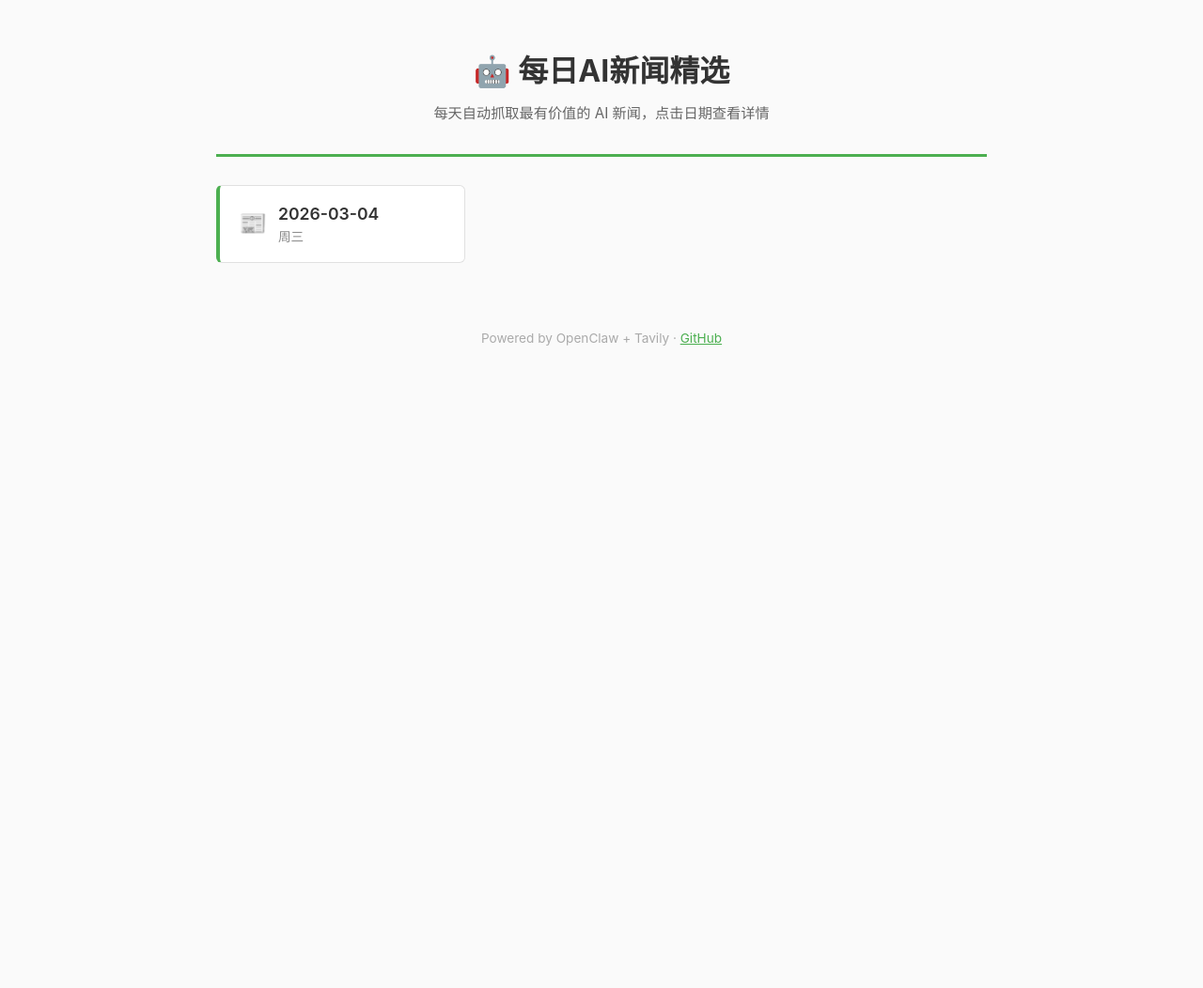
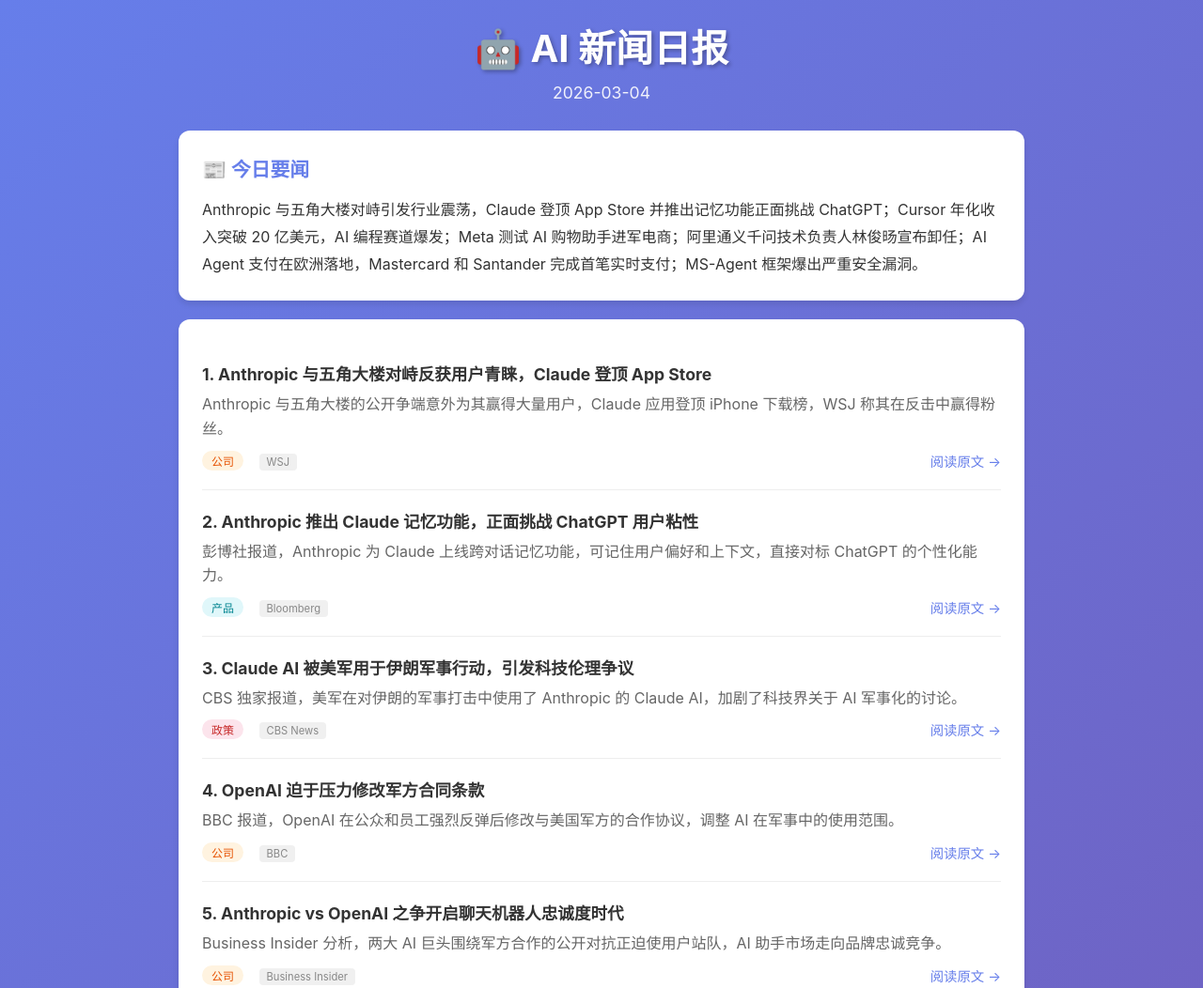
Before and after one commit to CocoDuan2/ai-news-daily, a plain HTML site: page index.html in a window 1280 px wide. Shown: the top 1052 px of the page at 94% size. Before the commit the page ends 800 px from the top, so only its background shows below. Drawn offline with Linux system fonts and the light colour scheme.

Commit message:
🎨 新版首页：直接展示 TOP 20 + AI 总结

```diff
--- a/data/2026-03-04.json
+++ b/data/2026-03-04.json
@@ -1,12 +1,13 @@
 {
   "date": "2026-03-04",
+  "summary": "Anthropic 与五角大楼对峙引发行业震荡，Claude 登顶 App Store 并推出记忆功能正面挑战 ChatGPT；Cursor 年化收入突破 20 亿美元，AI 编程赛道爆发；Meta 测试 AI 购物助手进军电商；阿里通义千问技术负责人林俊旸宣布卸任；AI Agent 支付在欧洲落地，Mastercard 和 Santander 完成首笔实时支付；MS-Agent 框架爆出严重安全漏洞。",
   "news": [
     {
       "title": "Anthropic 与五角大楼对峙反获用户青睐，Claude 登顶 App Store",
-      "summary": "Anthropic 与五角大楼的公开争端意外为其赢得大量用户，Claude 应用登顶 iPhone 下载榜，WSJ 称其\"在反击中赢得粉丝\"。",
-      "url": "https://www.cnn.com/2026/03/03/tech/anthropic-claude-ai-app-pentagon",
+      "summary": "Anthropic 与五角大楼的公开争端意外为其赢得大量用户，Claude 应用登顶 iPhone 下载榜，WSJ 称其在反击中赢得粉丝。",
+      "url": "https://www.wsj.com/tech/ai/anthropics-feud-with-pentagon-earns-it-fans-amid-the-blowback-f7e2bb83",
       "category": "company",
-      "source": "CNN"
+      "source": "WSJ"
     },
     {
       "title": "Anthropic 推出 Claude 记忆功能，正面挑战 ChatGPT 用户粘性",
@@ -30,8 +31,8 @@
       "source": "BBC"
     },
     {
-      "title": "Anthropic vs OpenAI 之争开启\"聊天机器人忠诚度\"时代",
-      "summary": "Business Insider 分析，两大 AI 巨头围绕军方合作的公开对抗正迫使用户\"站队\"，AI 助手市场走向品牌忠诚竞争。",
+      "title": "Anthropic vs OpenAI 之争开启聊天机器人忠诚度时代",
+      "summary": "Business Insider 分析，两大 AI 巨头围绕军方合作的公开对抗正迫使用户站队，AI 助手市场走向品牌忠诚竞争。",
       "url": "https://www.businessinsider.com/anthropic-openai-chatgpt-claude-katy-perry-pentagon-subscription-2026-3",
       "category": "company",
       "source": "Business Insider"
@@ -56,13 +57,6 @@
       "url": "https://techcrunch.com/2026/03/02/cursor-has-reportedly-surpassed-2b-in-annualized-revenue/",
       "category": "product",
       "source": "TechCrunch"
-    },
-    {
-      "title": "Meta 成立新 AI 应用工程部门，推进超级智能",
-      "summary": "WSJ 独家报道，Meta 在 Reality Labs 下成立新的 AI 应用工程组织，每位经理管理最多 50 人团队，全力推进超级智能。",
-      "url": "https://www.businessinsider.com/meta-ai-new-applied-engineering-team-2026-3",
-      "category": "company",
-      "source": "Business Insider"
     },
     {
       "title": "Meta 测试 AI 购物助手，挑战 ChatGPT 和 Gemini",
@@ -93,13 +87,6 @@
       "source": "Finextra"
     },
     {
-      "title": "Klarna 为 Stripe AI Agent 提供灵活支付，先买后付进入自主购物时代",
-      "summary": "Klarna 宣布其灵活支付选项将支持 Stripe 上的 AI Agent 驱动购物体验，确保自主 Agent 结账时可选择分期付款。",
-      "url": "https://fintechmagazine.com/news/flexible-finance-available-to-stripe-ai-agents-with-klarna",
-      "category": "agent",
-      "source": "FinTech Magazine"
-    },
-    {
       "title": "MS-Agent AI 框架爆出严重漏洞，可导致系统完全被控制",
       "summary": "SecurityWeek 报道，基于 MCP 协议的开源 AI Agent 框架 MS-Agent 存在严重安全漏洞，攻击者可通过提示注入实现任意代码执行。",
       "url": "https://www.securityweek.com/vulnerability-in-ms-agent-ai-framework-can-allow-full-system-compromise/",
@@ -128,18 +115,32 @@
       "source": "Law360"
     },
     {
-      "title": "微软称 Copilot 屏蔽\"Microslop\"等词不是审查",
-      "summary": "Forbes 报道，微软 Copilot AI 屏蔽了\"Microslop\"等对微软的贬义词汇，微软官方回应称这不构成审查。",
-      "url": "https://www.forbes.com/sites/daveywinder/2026/03/03/copilot-ai-microslop-chat-ban-is-not-censorship-says-microsoft/",
-      "category": "product",
-      "source": "Forbes"
-    },
-    {
       "title": "研究发现 AI Agent 在自主决策中更偏好比特币",
       "summary": "Forbes 报道，Bitcoin Policy Institute 对 36 个前沿 AI 模型进行 9072 次实验，发现 AI Agent 一致选择比特币作为储蓄工具。",
       "url": "https://www.forbes.com/sites/digital-assets/2026/03/03/ai-agents-prefer-bitcoin-over-fiat-new-study-finds/",
       "category": "tech",
       "source": "Forbes"
+    },
+    {
+      "title": "OpenAI 正在开发 GitHub 替代品",
+      "summary": "Reuters 报道，OpenAI 正在开发微软 GitHub 的替代产品，可能进一步加剧与微软的竞争关系。",
+      "url": "https://www.reuters.com/business/openai-is-developing-alternative-microsofts-github-information-reports-2026-03-03/",
+      "category": "company",
+      "source": "Reuters"
+    },
+    {
+      "title": "林俊旸深夜宣布离开千问，上一条还是感谢马斯克表扬",
+      "summary": "36氪报道，阿里通义千问技术负责人林俊旸深夜宣布离职，此前刚因 Qwen 模型获马斯克点赞，投资人已开始争抢。",
+      "url": "https://www.36kr.com/p/3708083033387396",
+      "category": "company",
+      "source": "36氪"
+    },
+    {
+      "title": "AI Agent 搞定世纪首次菲尔兹奖成果形式化，一周独立完成",
+      "summary": "量子位报道，AI Agent 在一周时间内独立完成了菲尔兹奖获奖成果的形式化证明，展示了 AI 在数学领域的突破性能力。",
+      "url": "https://www.qbitai.com/2026/03/383368.html",
+      "category": "tech",
+      "source": "量子位"
     }
   ]
 }
--- a/index.html
+++ b/index.html
@@ -3,110 +3,183 @@
 <head>
     <meta charset="UTF-8">
     <meta name="viewport" content="width=device-width, initial-scale=1.0">
-    <title>每日AI新闻</title>
+    <title>AI 新闻日报</title>
     <style>
         * { margin: 0; padding: 0; box-sizing: border-box; }
         body {
-            font-family: -apple-system, BlinkMacSystemFont, "Segoe UI", sans-serif;
-            max-width: 860px;
+            font-family: -apple-system, BlinkMacSystemFont, "Segoe UI", Roboto, sans-serif;
+            background: linear-gradient(135deg, #667eea 0%, #764ba2 100%);
+            min-height: 100vh;
+            padding: 20px;
+        }
+        .container {
+            max-width: 900px;
             margin: 0 auto;
-            padding: 20px;
-            background: #fafafa;
-            color: #333;
-            line-height: 1.6;
         }
         header {
             text-align: center;
-            padding: 30px 0;
-            border-bottom: 3px solid #4CAF50;
+            color: white;
             margin-bottom: 30px;
         }
-        header h1 { font-size: 2em; margin-bottom: 8px; }
-        header p { color: #666; font-size: 0.95em; }
-        .date-list {
-            display: grid;
-            grid-template-columns: repeat(auto-fill, minmax(200px, 1fr));
-            gap: 12px;
+        h1 {
+            font-size: 2.5em;
+            margin-bottom: 10px;
+            text-shadow: 2px 2px 4px rgba(0,0,0,0.3);
         }
-        .date-card {
-            background: #fff;
-            border: 1px solid #e0e0e0;
-            border-left: 4px solid #4CAF50;
-            border-radius: 6px;
-            padding: 16px 20px;
+        .subtitle {
+            font-size: 1.1em;
+            opacity: 0.9;
+        }
+        .summary-card {
+            background: white;
+            border-radius: 12px;
+            padding: 25px;
+            margin-bottom: 20px;
+            box-shadow: 0 4px 6px rgba(0,0,0,0.1);
+        }
+        .summary-card h2 {
+            color: #667eea;
+            margin-bottom: 15px;
+            font-size: 1.3em;
+        }
+        .summary-card p {
+            line-height: 1.8;
+            color: #333;
+        }
+        .news-list {
+            background: white;
+            border-radius: 12px;
+            padding: 25px;
+            box-shadow: 0 4px 6px rgba(0,0,0,0.1);
+        }
+        .news-item {
+            padding: 20px 0;
+            border-bottom: 1px solid #eee;
+        }
+        .news-item:last-child { border-bottom: none; }
+        .news-item h3 {
+            color: #333;
+            margin-bottom: 8px;
+            font-size: 1.1em;
+        }
+        .news-item p {
+            color: #666;
+            line-height: 1.6;
+            margin-bottom: 10px;
+        }
+        .news-item .bottom {
+            display: flex;
+            justify-content: space-between;
+            align-items: center;
+        }
+        .tag {
+            display: inline-block;
+            padding: 2px 10px;
+            border-radius: 12px;
+            font-size: 0.75em;
+            font-weight: 500;
+            margin-right: 6px;
+        }
+        .tag-agent { background: #E3F2FD; color: #1565C0; }
+        .tag-model { background: #F3E5F5; color: #7B1FA2; }
+        .tag-company { background: #FFF3E0; color: #E65100; }
+        .tag-tech { background: #E8F5E9; color: #2E7D32; }
+        .tag-policy { background: #FCE4EC; color: #C62828; }
+        .tag-product { background: #E0F7FA; color: #00838F; }
+        .tag-open-source { background: #F1F8E9; color: #558B2F; }
+        .source {
+            display: inline-block;
+            padding: 2px 8px;
+            border-radius: 4px;
+            font-size: 0.7em;
+            background: #f0f0f0;
+            color: #888;
+            margin-left: 6px;
+        }
+        .news-item a {
+            color: #667eea;
             text-decoration: none;
-            color: #333;
-            transition: box-shadow 0.2s, transform 0.1s;
-            display: flex;
-            align-items: center;
-            gap: 12px;
+            font-size: 0.9em;
         }
-        .date-card:hover {
-            box-shadow: 0 4px 12px rgba(0,0,0,0.1);
-            transform: translateY(-2px);
-        }
-        .date-card .icon { font-size: 1.5em; }
-        .date-card .info { flex: 1; }
-        .date-card .date { font-weight: 600; font-size: 1.1em; }
-        .date-card .weekday { color: #888; font-size: 0.85em; }
-        .empty { text-align: center; color: #999; padding: 60px 0; }
+        .news-item a:hover { text-decoration: underline; }
         footer {
             text-align: center;
-            padding: 30px 0;
-            color: #aaa;
-            font-size: 0.85em;
-            margin-top: 40px;
+            color: white;
+            margin-top: 30px;
+            opacity: 0.8;
         }
     </style>
 </head>
 <body>
+    <div class="container">
         <header>
-        <h1>🤖 每日AI新闻精选</h1>
-        <p>每天自动抓取最有价值的 AI 新闻，点击日期查看详情</p>
+            <h1>🤖 AI 新闻日报</h1>
+            <p class="subtitle" id="date-display">加载中...</p>
         </header>
-    <div id="date-list" class="date-list">
-        <div class="empty">加载中...</div>
+
+        <div class="summary-card">
+            <h2>📰 今日要闻</h2>
+            <p id="summary">加载中...</p>
         </div>
+
+        <div class="news-list" id="news-list">
+            <p style="text-align: center; color: #999;">加载中...</p>
+        </div>
+
         <footer>
-        Powered by OpenClaw + Tavily ·
-        <a href="https://github.com/CocoDuan2/ai-news-daily" style="color:#4CAF50;">GitHub</a>
+            <p>每日 8:30 自动更新 | <a href="https://github.com/CocoDuan2/ai-news-daily" style="color: white;">GitHub</a></p>
         </footer>
+    </div>
+
     <script>
-        const weekdays = ['周日','周一','周二','周三','周四','周五','周六'];
+        const tagLabels = {
+            'agent': 'Agent',
+            'model': '模型',
+            'company': '公司',
+            'tech': '技术',
+            'policy': '政策',
+            'product': '产品',
+            'open-source': '开源'
+        };
 
-        async function loadDates() {
+        async function loadLatestNews() {
             try {
-                const res = await fetch('data/index.json');
-                const dates = await res.json();
-                const container = document.getElementById('date-list');
+                const indexRes = await fetch('data/index.json');
+                const dates = await indexRes.json();
+                const latestDate = dates[dates.length - 1];
 
-                if (!dates.length) {
-                    container.innerHTML = '<div class="empty">暂无新闻数据</div>';
-                    return;
-                }
+                document.getElementById('date-display').textContent = latestDate;
 
-                container.innerHTML = dates
-                    .sort((a, b) => b.localeCompare(a))
-                    .map(date => {
-                        const d = new Date(date + 'T00:00:00');
-                        const wd = weekdays[d.getDay()];
+                const newsRes = await fetch(`data/${latestDate}.json`);
+                const data = await newsRes.json();
+
+                document.getElementById('summary').textContent = data.summary || '暂无总结';
+
+                const newsList = document.getElementById('news-list');
+                newsList.innerHTML = data.news.map((item, idx) => {
+                    const cat = item.category || '';
+                    const tagClass = cat ? `tag-${cat}` : '';
+                    const tagLabel = tagLabels[cat] || '';
                     return `
-                            <a class="date-card" href="day.html?date=${date}">
-                                <span class="icon">📰</span>
-                                <div class="info">
-                                    <div class="date">${date}</div>
-                                    <div class="weekday">${wd}</div>
+                        <div class="news-item">
+                            <h3>${idx + 1}. ${item.title}</h3>
+                            <p>${item.summary}</p>
+                            <div class="bottom">
+                                <div>
+                                    ${cat ? `<span class="tag ${tagClass}">${tagLabel}</span>` : ''}
+                                    ${item.source ? `<span class="source">${item.source}</span>` : ''}
                                 </div>
-                            </a>
+                                ${item.url ? `<a href="${item.url}" target="_blank" rel="noopener">阅读原文 →</a>` : ''}
+                            </div>
+                        </div>
                     `;
                 }).join('');
-            } catch(e) {
-                document.getElementById('date-list').innerHTML =
-                    '<div class="empty">加载失败，请稍后重试</div>';
+            } catch (err) {
+                document.getElementById('news-list').innerHTML = '<p style="text-align: center; color: #999;">加载失败</p>';
             }
         }
 
-        loadDates();
+        loadLatestNews();
     </script>
 </body>
 </html>
```
Also changed, not shown: archive.html (added, +121 -0 lines), data/index.json (line endings or trailing spaces). Lines whose indentation alone changed are shown as unchanged.
